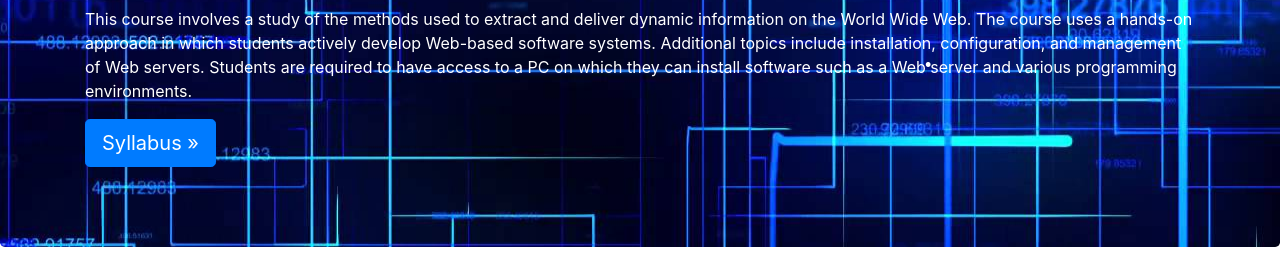
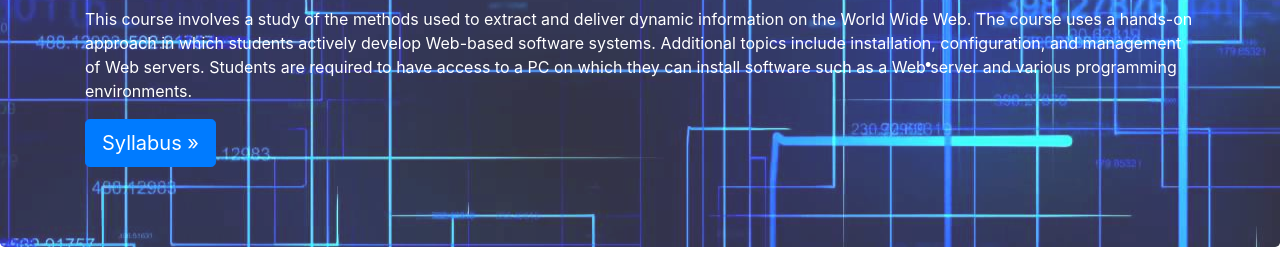
Before and after one commit to goedkene/WebsysHackathon, a plain HTML site: page index.html in a window 1280 px wide. Shown: the part 294-566 px from the top of the page. Drawn offline with nearby package versions, Linux system fonts and the light colour scheme.

```diff
--- a/styles.css
+++ b/styles.css
@@ -28,4 +28,6 @@
 .jumbotron{
     background-image: url("images/top2.jpg");
     color: white;
+    background-color: rgba(255,255,255,0.2);
+    background-blend-mode: lighten;
 }
```
